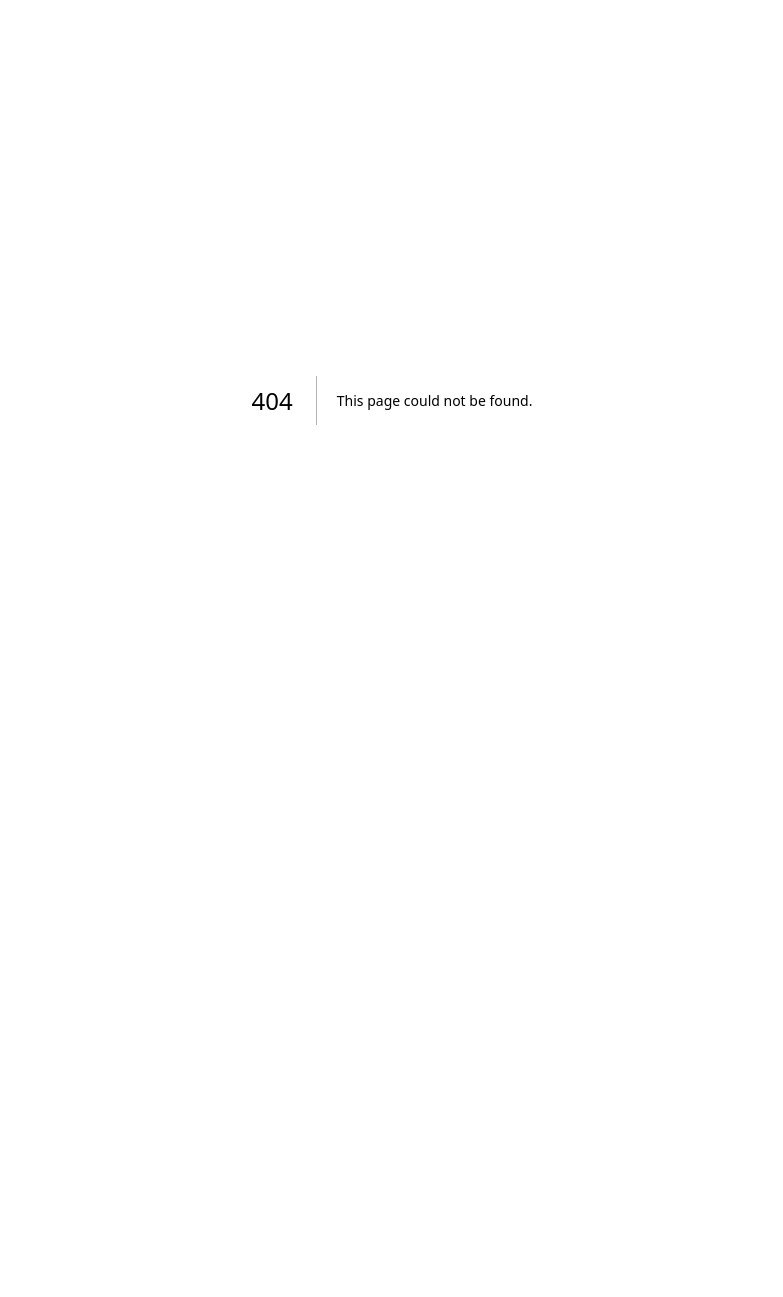
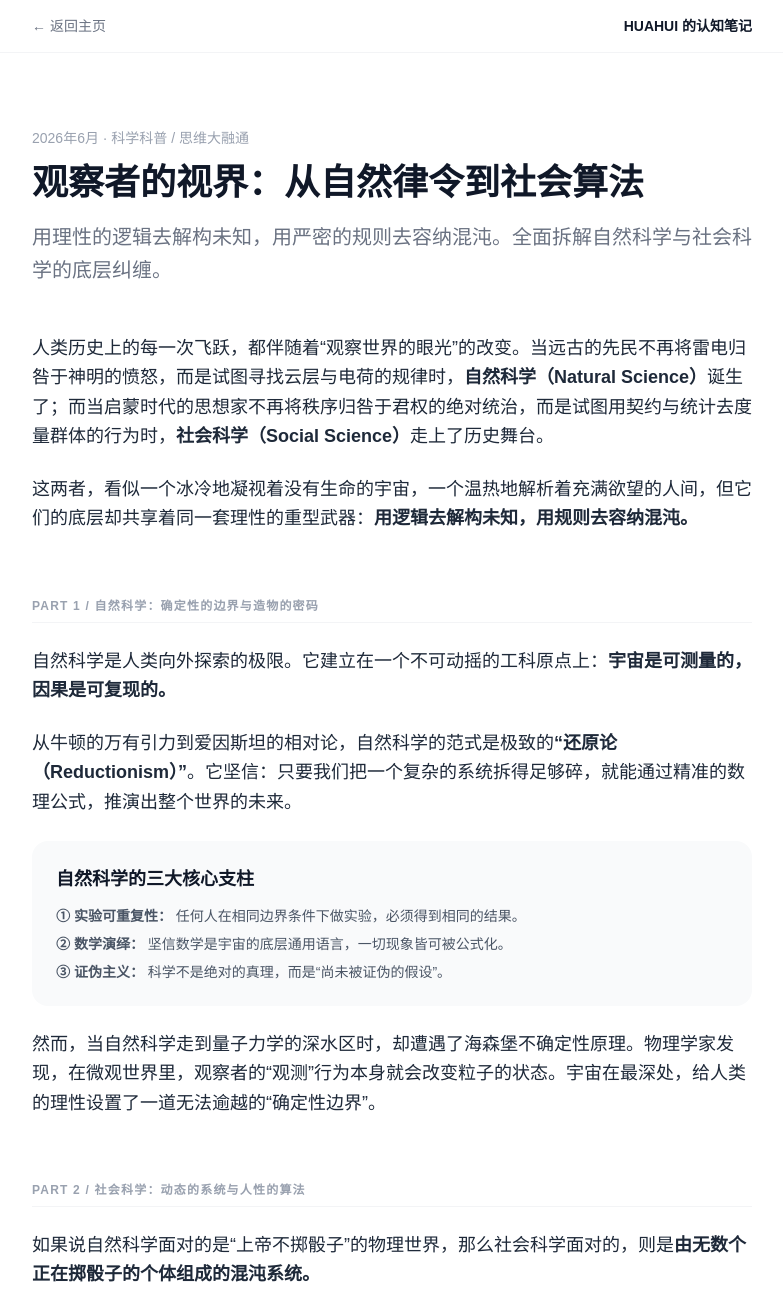
Before and after one commit to luhuahui-lhh/my-app, a Next.js app in the folder my-app/: page /blog/wenzang1 in a window 1280 px wide. Before the commit this address had no page. Shown: the top 1297 px of the page, without its empty margins (248-1031 px from the left). Before the commit the page ends 800 px from the top, so only its background shows below. Built offline with nearby package versions, Linux system fonts and the light colour scheme.

Commit message:
规范主页文章列表：汇聚4篇重磅博文

```diff
--- /dev/null
+++ b/my-app/app/blog/wenzang1/page.tsx
@@ -0,0 +1,149 @@
+'use client'
+
+import { useEffect, useRef, ReactNode } from 'react'
+import Link from 'next/link'
+
+function FadeIn({ children, delay = 0 }: { children: ReactNode; delay?: number }) {
+  const ref = useRef<HTMLDivElement>(null)
+  useEffect(() => {
+    const el = ref.current
+    if (!el) return
+    const observer = new IntersectionObserver(
+      ([entry]) => {
+        if (entry.isIntersecting) {
+          el.style.opacity = '1'
+          el.style.transform = 'translateY(0)'
+          observer.disconnect()
+        }
+      },
+      { threshold: 0.05 }
+    )
+    observer.observe(el)
+    return () => observer.disconnect()
+  }, [])
+  return (
+    <div
+      ref={ref}
+      style={{
+        opacity: 0,
+        transform: 'translateY(20px)',
+        transition: `opacity 0.6s ease ${delay}ms, transform 0.6s ease ${delay}ms`,
+      }}
+    >
+      {children}
+    </div>
+  )
+}
+
+export default function ScienceArticle() {
+  return (
+    <main className="min-h-screen bg-white text-gray-900 pb-24">
+      {/* 顶部导航 */}
+      <nav className="fixed top-0 w-full bg-white/80 backdrop-blur-sm border-b border-gray-100 z-50">
+        <div className="max-w-3xl mx-auto px-6 py-4 flex justify-between items-center">
+          <Link href="/" className="text-sm text-gray-500 hover:text-black transition-colors">
+            ← 返回主页
+          </Link>
+          <span className="font-semibold text-sm">HUAHUI 的认知笔记</span>
+        </div>
+      </nav>
+
+      {/* 文章主体 */}
+      <article className="max-w-3xl mx-auto px-6 pt-32">
+        <FadeIn>
+          <div className="text-sm text-gray-400 mb-3">2026年6月 · 科学科普 / 思维大融通</div>
+          <h1 className="text-4xl font-bold mb-4 leading-tight text-gray-900">
+            观察者的视界：从自然律令到社会算法
+          </h1>
+          <p className="text-xl text-gray-500 mb-12 leading-relaxed font-light">
+            用理性的逻辑去解构未知，用严密的规则去容纳混沌。全面拆解自然科学与社会科学的底层纠缠。
+          </p>
+        </FadeIn>
+
+        {/* 核心内容 */}
+        <div className="space-y-16 text-gray-800 leading-relaxed text-lg">
+
+          <FadeIn>
+            <section>
+              <p className="mb-6">
+                人类历史上的每一次飞跃，都伴随着“观察世界的眼光”的改变。当远古的先民不再将雷电归咎于神明的愤怒，而是试图寻找云层与电荷的规律时，<strong>自然科学（Natural Science）</strong>诞生了；而当启蒙时代的思想家不再将秩序归咎于君权的绝对统治，而是试图用契约与统计去度量群体的行为时，<strong>社会科学（Social Science）</strong>走上了历史舞台。
+              </p>
+              <p className="mb-6">
+                这两者，看似一个冰冷地凝视着没有生命的宇宙，一个温热地解析着充满欲望的人间，但它们的底层却共享着同一套理性的重型武器：<strong>用逻辑去解构未知，用规则去容纳混沌。</strong>
+              </p>
+            </section>
+          </FadeIn>
+
+          <FadeIn>
+            <section>
+              <h2 className="text-xs font-semibold uppercase tracking-widest text-gray-400 mb-6 border-b border-gray-100 pb-2">
+                Part 1 / 自然科学：确定性的边界与造物的密码
+              </h2>
+              <p className="mb-6">
+                自然科学是人类向外探索的极限。它建立在一个不可动摇的工科原点上：<strong>宇宙是可测量的，因果是可复现的。</strong>
+              </p>
+              <p className="mb-6">
+                从牛顿的万有引力到爱因斯坦的相对论，自然科学的范式是极致的<strong>“还原论（Reductionism）”</strong>。它坚信：只要我们把一个复杂的系统拆得足够碎，就能通过精准的数理公式，推演出整个世界的未来。
+              </p>
+              <div className="bg-gray-50 p-6 rounded-2xl my-6">
+                <h4 className="font-bold text-gray-900 mb-3">自然科学的三大核心支柱</h4>
+                <ul className="text-sm space-y-2 text-gray-600">
+                  <li><strong>① 实验可重复性：</strong> 任何人在相同边界条件下做实验，必须得到相同的结果。</li>
+                  <li><strong>② 数学演绎：</strong> 坚信数学是宇宙的底层通用语言，一切现象皆可被公式化。</li>
+                  <li><strong>③ 证伪主义：</strong> 科学不是绝对的真理，而是“尚未被证伪的假设”。</li>
+                </ul>
+              </div>
+              <p className="mb-6">
+                然而，当自然科学走到量子力学的深水区时，却遭遇了海森堡不确定性原理。物理学家发现，在微观世界里，观察者的“观测”行为本身就会改变粒子的状态。宇宙在最深处，给人类的理性设置了一道无法逾越的“确定性边界”。
+              </p>
+            </section>
+          </FadeIn>
+
+          <FadeIn>
+            <section>
+              <h2 className="text-xs font-semibold uppercase tracking-widest text-gray-400 mb-6 border-b border-gray-100 pb-2">
+                Part 2 / 社会科学：动态的系统与人性的算法
+              </h2>
+              <p className="mb-6">
+                如果说自然科学面对的是“上帝不掷骰子”的物理世界，那么社会科学面对的，则是<strong>由无数个正在掷骰子的个体组成的混沌系统。</strong>
+              </p>
+              <p className="mb-6">
+                经济学、政治学、社会学……这些学科构成了社会科学的矩阵。在这里，还原论失效了。整体往往大于部分之和，表现出强烈的<strong>“涌现性（Emergence）”</strong>。
+              </p>
+              <div className="border-l-2 border-black pl-4 my-6">
+                <h4 className="font-semibold text-gray-950">致命的变量：反馈回路</h4>
+                <p className="text-sm text-gray-600 mt-1">
+                  自然科学中，电子不会因为读了《量子力学》而改变跳跃轨道；但社会科学中，股民却会因为读了《经济学预测》而改变买卖行为，从而让预测本身“自我实现”或“自我毁灭”。
+                </p>
+              </div>
+              <p className="mb-6">
+                因此，社会科学引入了“秩序系统”。例如《罗伯特议事规则》，它不是去消灭人的私欲或情绪，而是设计一套精密防洪闸（单线程议事、对事不对人），让冲突在规则的河道里安全地转化为群体的共识。这何尝不是一种最高级的社会工程学算法？
+              </p>
+            </section>
+          </FadeIn>
+
+          <FadeIn>
+            <section>
+              <h2 className="text-xs font-semibold uppercase tracking-widest text-gray-400 mb-6 border-b border-gray-100 pb-2">
+                Part 3 / 十字路口的相遇：AI 时代的学科大融通
+              </h2>
+              <p className="mb-6">
+                大语言模型（LLM）的本质，是自然科学的产物；但它所表现出来的复杂涌现能力、语义理解，却成了一个不折不扣的社会科学研究样本。我们现在需要像观察人类一样，用行为心理学的方法去测试和驯化一个拥有几千亿参数的 AI。
+              </p>
+              <div className="my-8 p-6 bg-gray-950 text-gray-100 rounded-2xl">
+                <h4 className="text-lg font-semibold mb-2 text-white">爱德华·威尔逊的“大融通”预言</h4>
+                <p className="text-sm text-gray-300 leading-relaxed">
+                  “科学的终极疆域，是模糊自然与人文的边界。知其可行（依靠自然科学建立技术基石），更知其可贵（依靠社会科学与人文寻找价值锚点）。”
+                </p>
+              </div>
+              <p className="text-center font-medium text-gray-900 mt-8">
+                “自然科学给我们横渡星空的星舰，而社会科学则决定了星舰上的人类能否保持文明。”
+              </p>
+            </section>
+          </FadeIn>
+
+        </div>
+      </article>
+    </main>
+  )
+}
```
